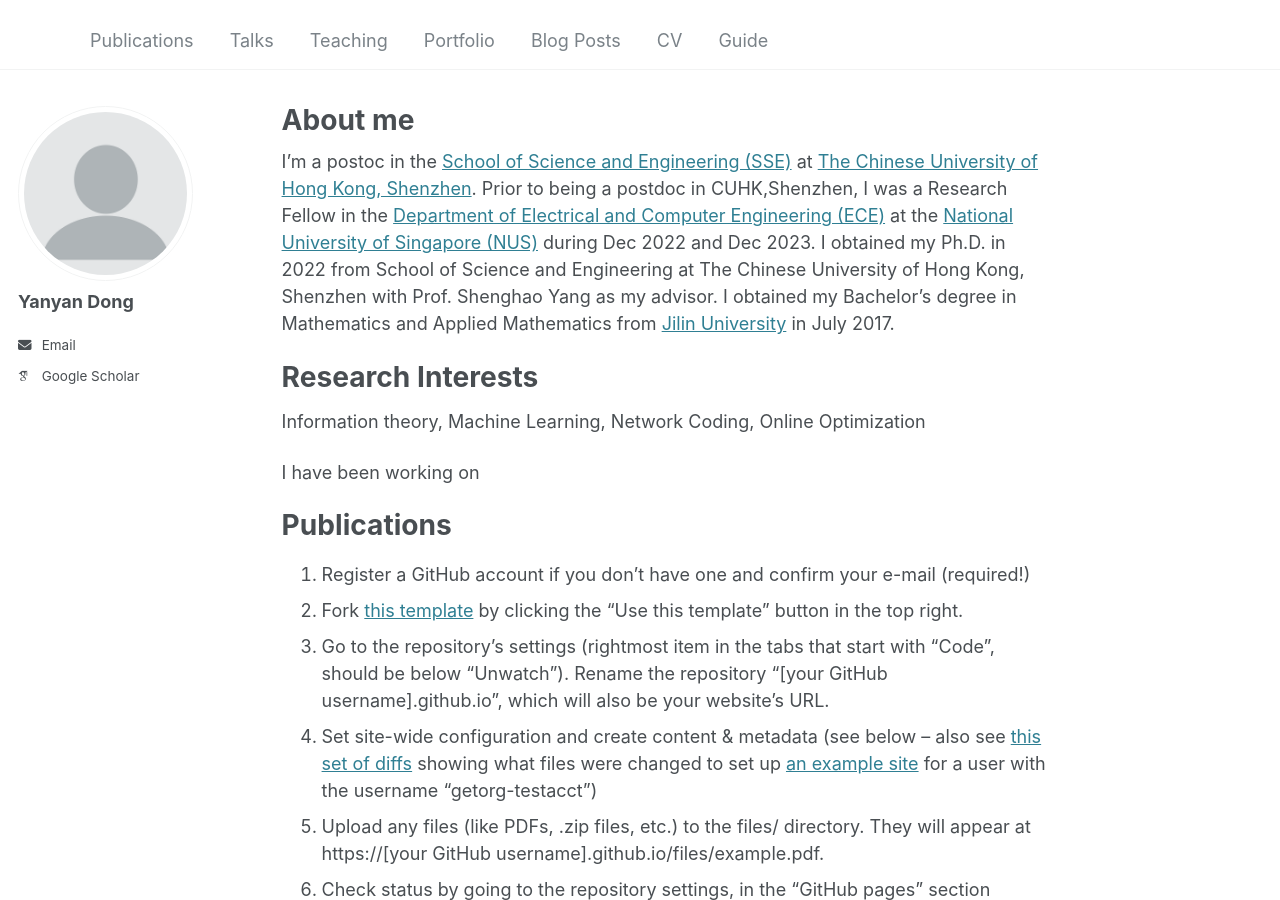
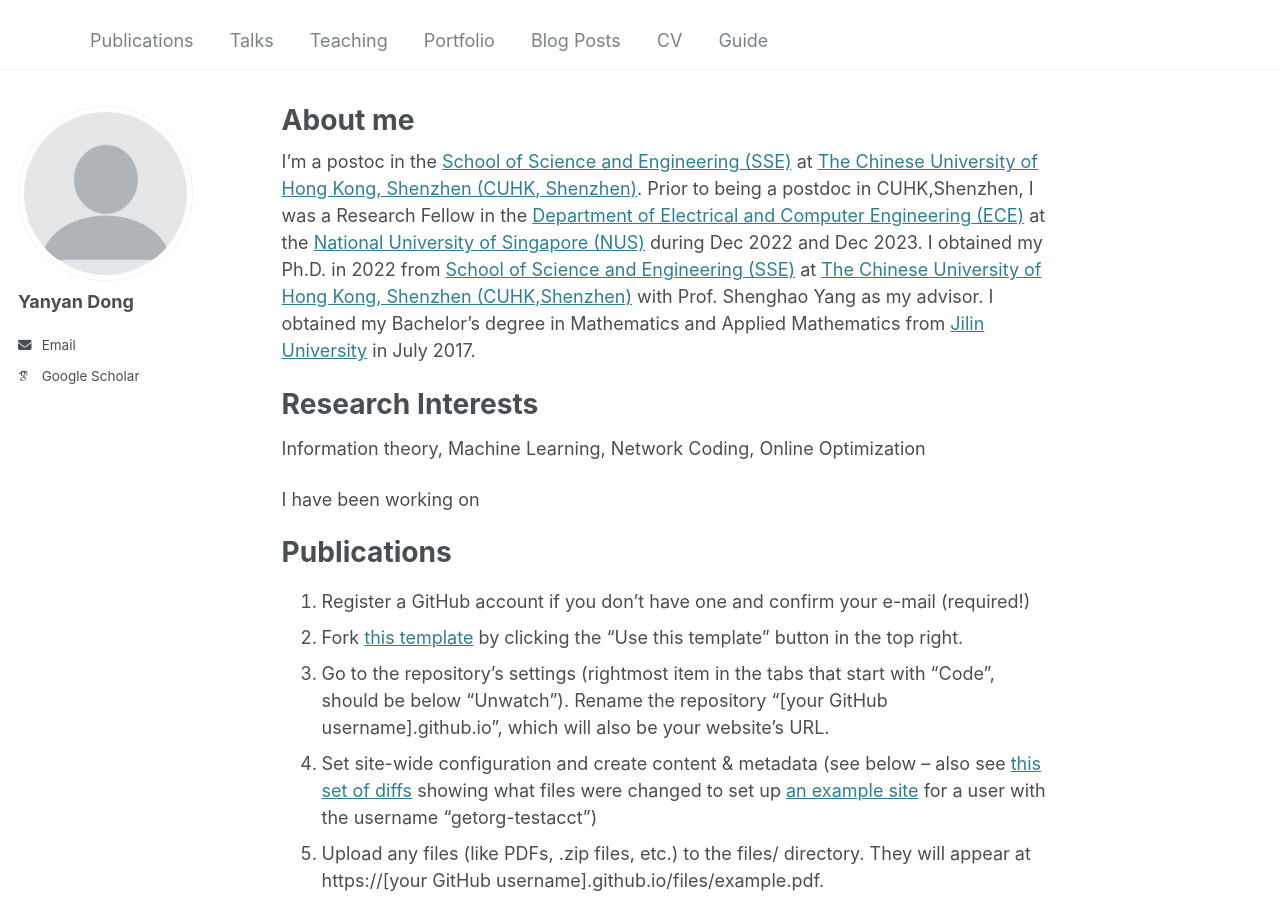
Before and after one commit to yan-yanDong/yydong, a Jekyll site: the page built from _pages/about.md, in a window 1280 px wide and 900 px high. Built offline with Jekyll 4.4.1, drawn with Linux system fonts in a browser that asks for light colours; some web fonts are replaced.

Commit message:
Update about.md

```diff
--- a/_pages/about.md
+++ b/_pages/about.md
@@ -7,7 +7,7 @@ redirect_from:
   - /about.html
 ---
 
-I'm a postoc in the [School of Science and Engineering (SSE)](https://sse.cuhk.edu.cn/en) at [The Chinese University of Hong Kong, Shenzhen](https://www.cuhk.edu.cn/en). Prior to being a postdoc in CUHK,Shenzhen, I was a Research Fellow in the [Department of Electrical and Computer Engineering (ECE)](https://www.eng.nus.edu.sg/ece/) at the [National University of Singapore (NUS)](https://www.nus.edu.sg/) during Dec 2022 and Dec 2023. I obtained my Ph.D. in 2022 from School of Science and Engineering at The Chinese University of Hong Kong, Shenzhen with Prof. Shenghao Yang as my advisor. I obtained my Bachelor's degree in Mathematics and Applied Mathematics from [Jilin University](https://www.jlu.edu.cn/#) in July 2017.
+I'm a postoc in the [School of Science and Engineering (SSE)](https://sse.cuhk.edu.cn/en) at [The Chinese University of Hong Kong, Shenzhen (CUHK, Shenzhen)](https://www.cuhk.edu.cn/en). Prior to being a postdoc in CUHK,Shenzhen, I was a Research Fellow in the [Department of Electrical and Computer Engineering (ECE)](https://www.eng.nus.edu.sg/ece/) at the [National University of Singapore (NUS)](https://www.nus.edu.sg/) during Dec 2022 and Dec 2023. I obtained my Ph.D. in 2022 from [School of Science and Engineering (SSE)](https://sse.cuhk.edu.cn/en) at [The Chinese University of Hong Kong, Shenzhen (CUHK,Shenzhen)](https://www.cuhk.edu.cn/en) with Prof. Shenghao Yang as my advisor. I obtained my Bachelor's degree in Mathematics and Applied Mathematics from [Jilin University](https://www.jlu.edu.cn/#) in July 2017.
 
 Research Interests
 ======
```
